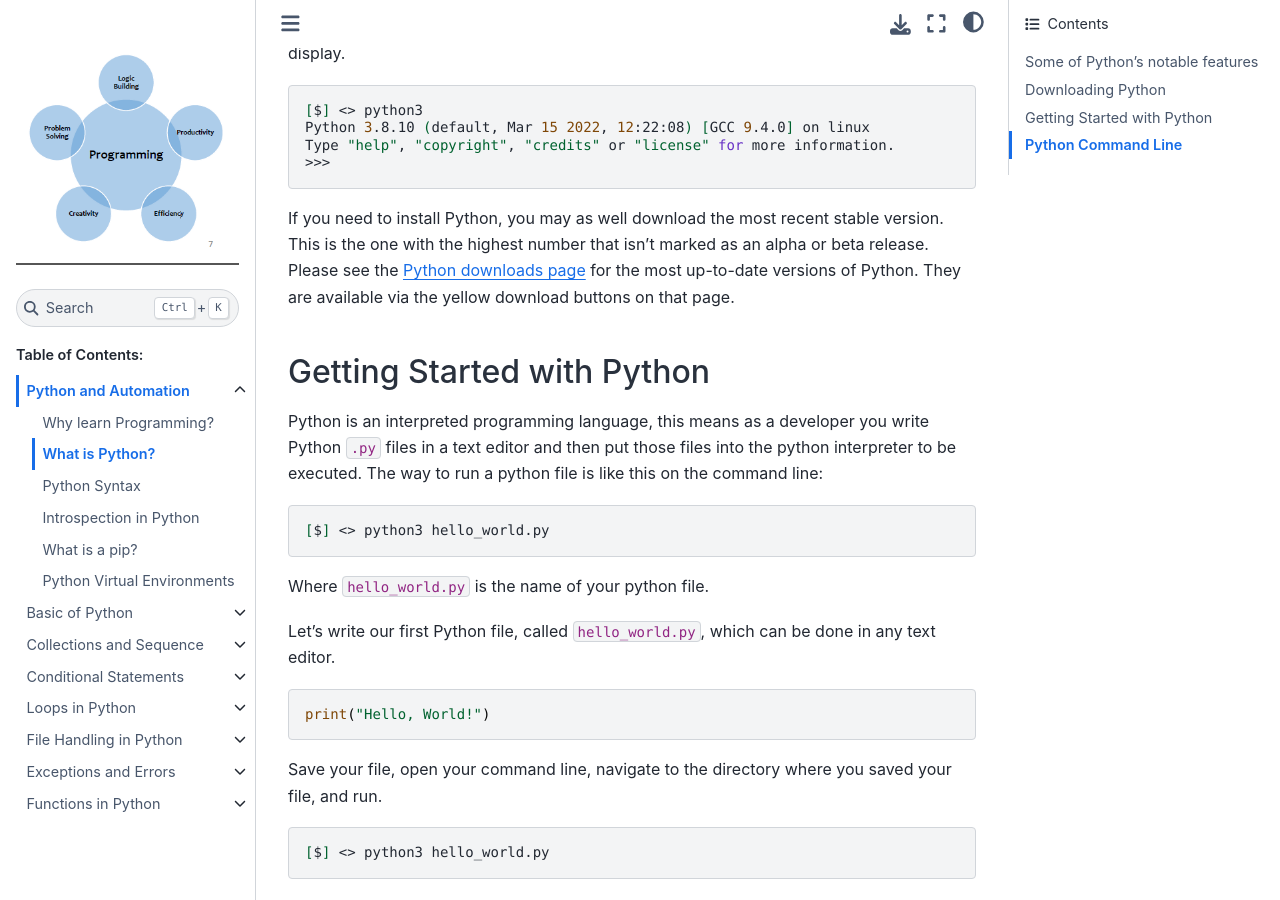
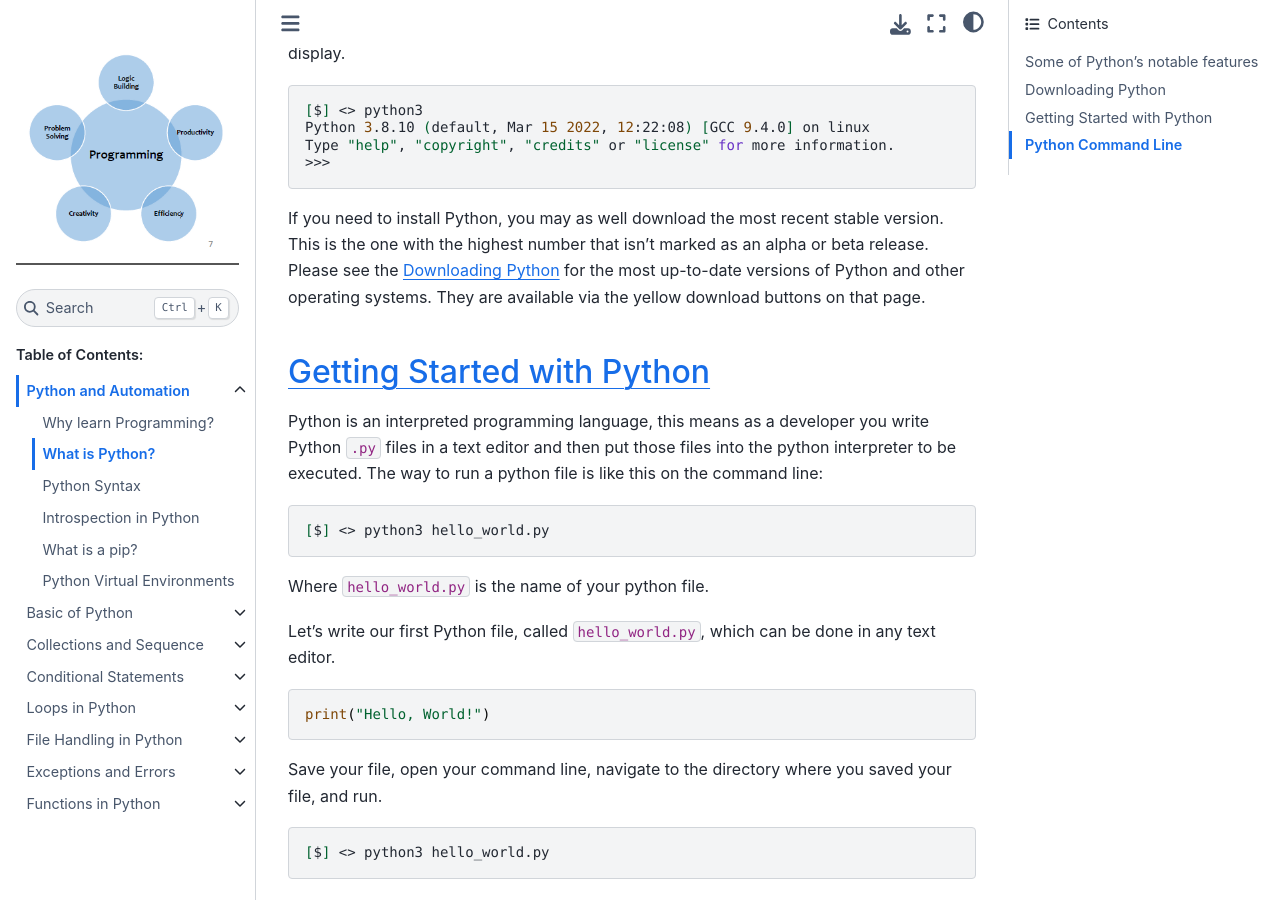
Before and after one commit to sydasif/python-book, a Sphinx documentation site: the page built from docs/source/01_introduction/02_install.md, in a window 1280 px wide and 900 px high, scrolled down 1075 px. Built offline with Sphinx 7.4.7 and the Sphinx Book theme 1.1.4, drawn with Linux system fonts in a browser that asks for light colours; some of the changed text lies outside the part shown.

Commit message:
update install

````diff
--- a/docs/source/01_introduction/02_install.md
+++ b/docs/source/01_introduction/02_install.md
@@ -20,7 +20,7 @@
 - The language supports raising and catching exceptions, resulting in cleaner error handling.
 - Python contains advanced programming features such as generators and list comprehensions.
 
-## [Downloading Python](https://wiki.python.org/moin/BeginnersGuide/Download)
+## [Downloading Python](https://www.python.org/downloads/)
 
 Before you start, you will need Python on your computer. Many operating systems, including macOS and Linux, come with Python preinstalled. The version of Python that comes with your operating system is called the system Python. Check whether you already have an up-to-date version of Python installed by entering python in a command line window.
 
@@ -33,9 +33,9 @@
 >>>
 ```
 
-If you need to install Python, you may as well download the most recent stable version. This is the one with the highest number that isn't marked as an alpha or beta release. Please see the [Python downloads page](https://www.python.org/downloads/) for the most up-to-date versions of Python. They are available via the yellow download buttons on that page.
+If you need to install Python, you may as well download the most recent stable version. This is the one with the highest number that isn't marked as an alpha or beta release. Please see the [Downloading Python](https://wiki.python.org/moin/BeginnersGuide/Download) for the most up-to-date versions of Python and other operating systems. They are available via the yellow download buttons on that page.
 
-## Getting Started with Python
+## [Getting Started with Python](https://www.python.org/about/gettingstarted/)
 
 Python is an interpreted programming language, this means as a developer you write Python `.py` files in a text editor and then put those files into the python interpreter to be executed. The way to run a python file is like this on the command line:
 
@@ -92,11 +92,13 @@
 
 Whenever you are done in the python command line, you can simply type the following to quit the python command line interface:
 
-```shell
+```console
 [$] <> exit()
+```
 
 or
 
+```console
 [$] <> quit()
 ```
 
````
Also changed, not shown: other parts of docs/source/01_introduction/02_install.md (+1 -0 lines).
